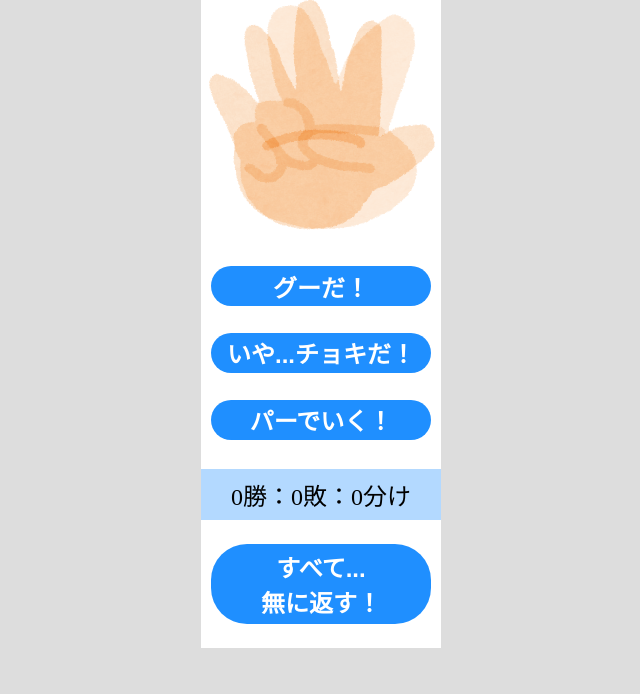
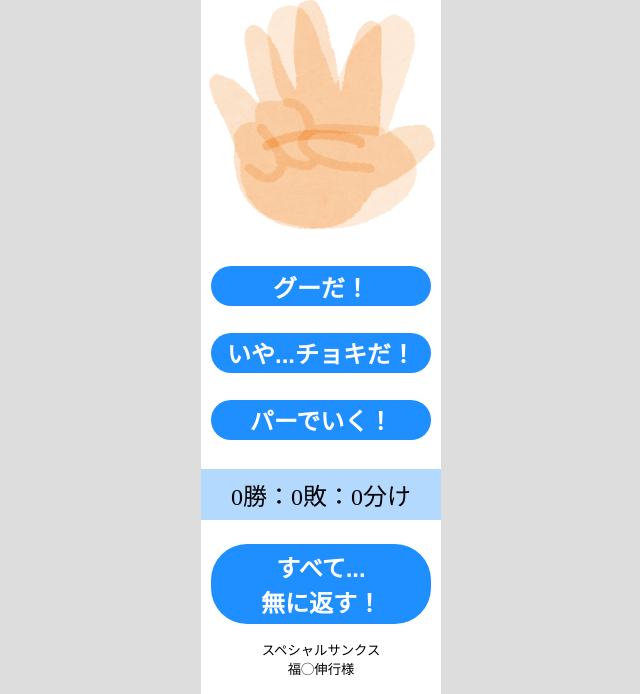
Before and after one commit to Sukonbu79/2024.03.20_jyanken, a plain HTML site: page index.html in a window 1280 px wide. Shown: the part 123-817 px from the top of the page, without its empty margins (319-959 px from the left). Drawn offline with Linux system fonts and the light colour scheme.

Commit message:
Update index.html

```diff
--- a/index.html
+++ b/index.html
@@ -40,6 +40,10 @@
     </div>
     <!-- clear-button -->
       <button id="clear">すべて...<br>無に返す！</button>
+    <!-- footer -->
+      <footer>
+        <small>スペシャルサンクス<br />福◯伸行様</small>
+      </footer>
   </main>
 
 <script src="main.js"></script>
```
